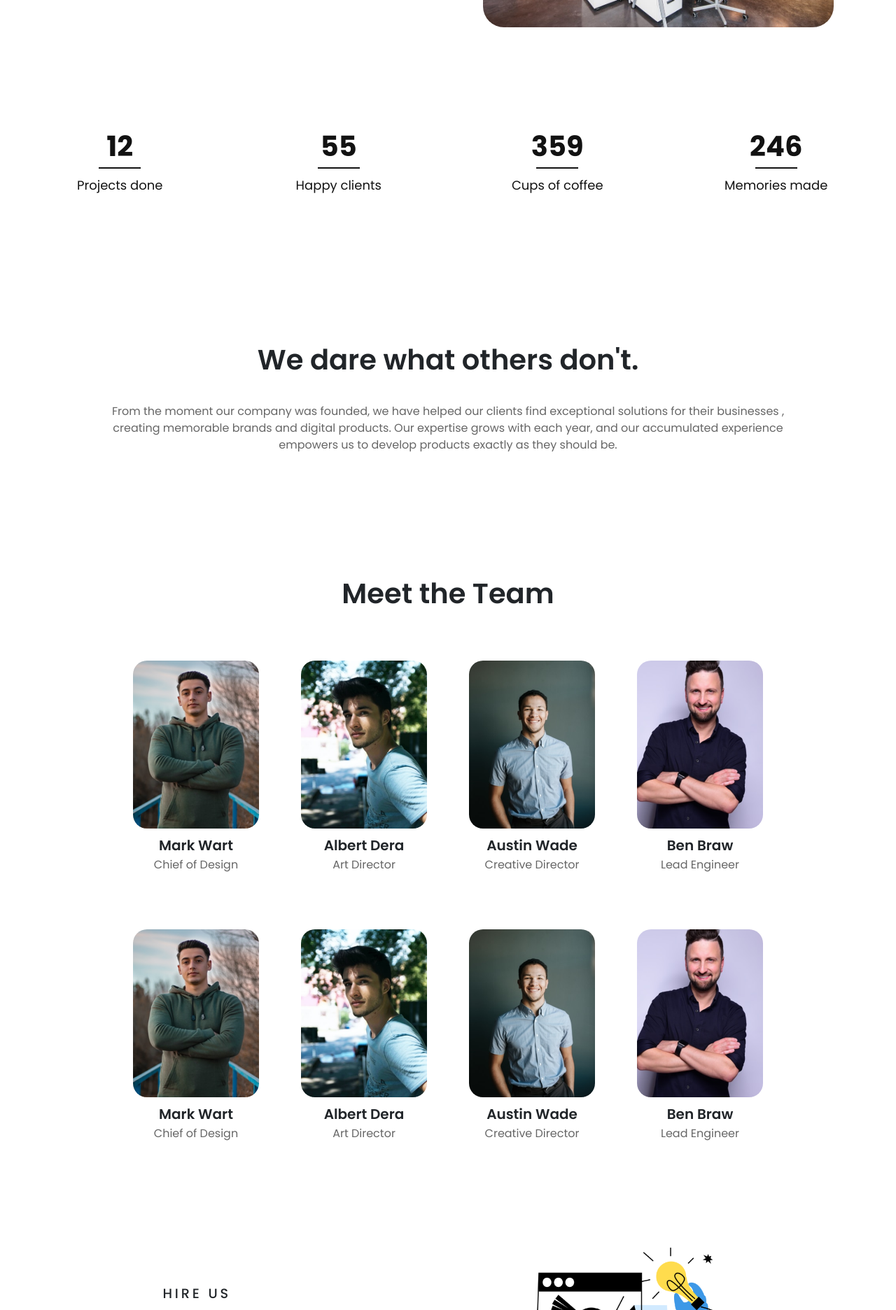
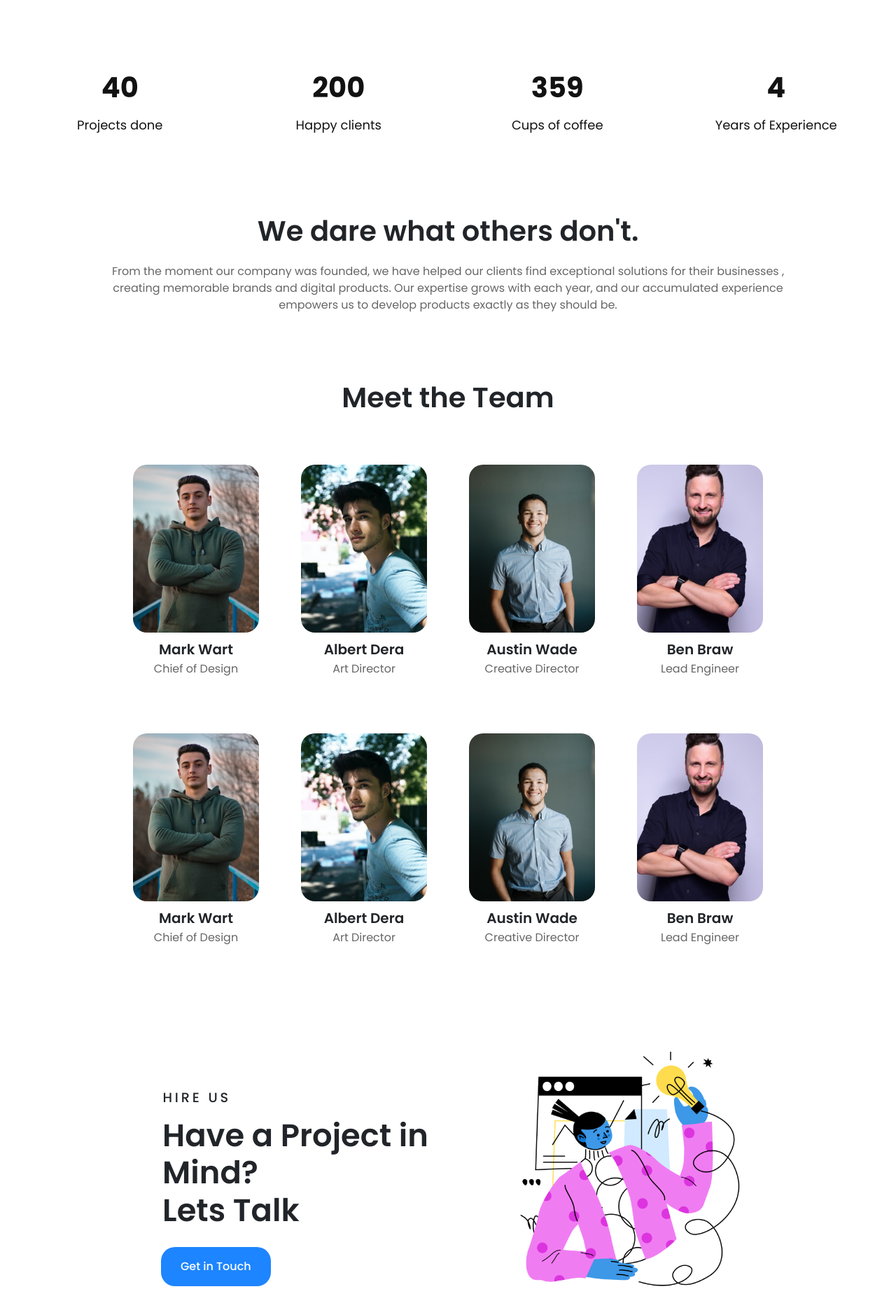
Before and after one commit to Maxx058/Flint, a PHP site: page /about.html in a window 1280 px wide. Shown: the part 1439-3311 px from the top of the page at 70% size. Run offline with PHP 8.4, Linux system fonts and the light colour scheme; some libraries are stand-ins or nearby versions.

Commit message:
Update Layout and fix spacing

```diff
--- a/about.html
+++ b/about.html
@@ -7,8 +7,7 @@
     <meta name="viewport" content="width=device-width, initial-scale=1.0" />
     <link rel="stylesheet" href="/css/about.css" />
     <link rel="stylesheet" href="/css/style.css">
-  <link rel="stylesheet" href="https://cdn.jsdelivr.net/npm/bootstrap@4.1.3/dist/css/bootstrap.min.css"
-    integrity="sha384-MCw98/SFnGE8fJT3GXwEOngsV7Zt27NXFoaoApmYm81iuXoPkFOJwJ8ERdknLPMO" crossorigin="anonymous">
+    <link rel="stylesheet" href="https://cdn.jsdelivr.net/npm/bootstrap@4.1.3/dist/css/bootstrap.min.css" integrity="sha384-MCw98/SFnGE8fJT3GXwEOngsV7Zt27NXFoaoApmYm81iuXoPkFOJwJ8ERdknLPMO" crossorigin="anonymous">
     <link href="//maxcdn.bootstrapcdn.com/bootstrap/4.1.1/css/bootstrap.min.css" rel="stylesheet" id="bootstrap-css">
     <script src="//maxcdn.bootstrapcdn.com/bootstrap/4.1.1/js/bootstrap.min.js"></script>
     <script src="//cdnjs.cloudflare.com/ajax/libs/jquery/3.2.1/jquery.min.js"></script>
@@ -21,8 +20,7 @@
         <nav class="navbar navbar-expand-xl navbar-light p-0">
             <div class="container-fluid">
                 <a href="index.html" class="navbar-brand align-items-baseline mt-2">FlinT.</a>
-        <button class="navbar-toggler hamburger" type="button" data-toggle="collapse" data-target="#main_nav"
-          aria-controls="main_nav" aria-expanded="false" aria-label="Toggle navigation">
+                <button class="navbar-toggler hamburger" type="button" data-toggle="collapse" data-target="#main_nav" aria-controls="main_nav" aria-expanded="false" aria-label="Toggle navigation">
           <span class="navbar-toggler-icon"></span>
         </button>
                 <div class="navbar-collapse collapse" id="main_nav">
@@ -31,8 +29,7 @@
                         <li class="nav-item"><a href="work.html" class="nav-link">Work</a></li>
                         <li class="nav-item"><a href="about.html" class="nav-link">About</a></li>
                     </ul>
-          <li class="nav-item d-flex align-items-center p-xl my-md-2"> <a href="form.html"
-              class="nav-cta nav-link btn">Get in Touch</a></li>
+                    <li class="nav-item d-flex align-items-center p-xl my-md-2"> <a href="form.html" class="nav-cta nav-link btn">Get in Touch</a></li>
                 </div>
             </div>
         </nav>
@@ -52,11 +49,8 @@
         <div class="about-section row">
             <p class="about-section-heading mx-auto">About Flint</p>
             <p class="about-section-body mx-auto">
-        From the moment our company was founded, we have helped our clients find
-        exceptional solutions for their businesses , creating memorable brands
-        and digital products. Our expertise grows with each year, and our
-        accumulated experience empowers us to develop products exactly as they
-        should be.
+                From the moment our company was founded, we have helped our clients find exceptional solutions for their businesses , creating memorable brands and digital products. Our expertise grows with each year, and our accumulated experience empowers us to develop
+                products exactly as they should be.
             </p>
         </div>
     </div>
@@ -95,13 +89,13 @@
         <div id="projectFacts" class="sectionClass">
             <div class="fullWidth eight columns">
                 <div class="projectFactsWrap ">
-          <div class="item wow fadeInUpBig animated animated" data-number="12" style="visibility: visible;">
+                    <div class="item wow fadeInUpBig animated animated" data-number="40" style="visibility: visible;">
                         <i class="fa fa-briefcase"></i>
-            <p id="number1" class="number">12</p>
+                        <p id="number1" class="number">40+</p>
                         <span></span>
                         <p>Projects done</p>
                     </div>
-          <div class="item wow fadeInUpBig animated animated" data-number="55" style="visibility: visible;">
+                    <div class="item wow fadeInUpBig animated animated" data-number="200" style="visibility: visible;">
                         <i class="fa fa-smile-o"></i>
                         <p id="number2" class="number">55</p>
                         <span></span>
@@ -113,11 +107,11 @@
                         <span></span>
                         <p>Cups of coffee</p>
                     </div>
-          <div class="item wow fadeInUpBig animated animated" data-number="246" style="visibility: visible;">
+                    <div class="item wow fadeInUpBig animated animated" data-number="4" style="visibility: visible;">
                         <i class="fa fa-camera"></i>
                         <p id="number4" class="number">246</p>
                         <span></span>
-            <p>Memories made</p>
+                        <p>Years of Experience</p>
                     </div>
                 </div>
             </div>
@@ -131,11 +125,8 @@
         <div class="about-section row">
             <p class="about-section-heading mx-5 justify-content-center">We dare what others don't.</p>
             <p class="about-section-body mx-5">
-        From the moment our company was founded, we have helped our clients find
-        exceptional solutions for their businesses , creating memorable brands
-        and digital products. Our expertise grows with each year, and our
-        accumulated experience empowers us to develop products exactly as they
-        should be.
+                From the moment our company was founded, we have helped our clients find exceptional solutions for their businesses , creating memorable brands and digital products. Our expertise grows with each year, and our accumulated experience empowers us to develop
+                products exactly as they should be.
             </p>
         </div>
     </div>
@@ -267,8 +258,7 @@
                                 <p class="footer-info-group-text">Enquiry@FlinT.com</p>
                             </div>
 
-              <div class="footer-info-group"><img class="footer-info-group-icon"
-                  src="/Images/footerlocationicon.svg"></img>
+                            <div class="footer-info-group"><img class="footer-info-group-icon" src="/Images/footerlocationicon.svg"></img>
                                 <p class="footer-info-group-text">Mumbai, India</p>
                             </div>
 
@@ -323,7 +313,7 @@
     </div>
     <!-- closing of footer -->
     <script>
-    $.fn.jQuerySimpleCounter = function (options) {
+        $.fn.jQuerySimpleCounter = function(options) {
             var settings = $.extend({
                 start: 0,
                 end: 100,
@@ -334,10 +324,14 @@
 
             var thisElement = $(this);
 
-      $({ count: settings.start }).animate({ count: settings.end }, {
+            $({
+                count: settings.start
+            }).animate({
+                count: settings.end
+            }, {
                 duration: settings.duration,
                 easing: settings.easing,
-        step: function () {
+                step: function() {
                     var mathCount = Math.ceil(this.count);
                     thisElement.text(mathCount);
                 },
@@ -346,21 +340,27 @@
         };
 
 
-    $('#number1').jQuerySimpleCounter({ end: 12, duration: 3000 });
-    $('#number2').jQuerySimpleCounter({ end: 55, duration: 3000 });
-    $('#number3').jQuerySimpleCounter({ end: 359, duration: 2000 });
-    $('#number4').jQuerySimpleCounter({ end: 246, duration: 2500 });
+        $('#number1').jQuerySimpleCounter({
+            end: 40,
+            duration: 3000
+        });
+        $('#number2').jQuerySimpleCounter({
+            end: 200,
+            duration: 3000
+        });
+        $('#number3').jQuerySimpleCounter({
+            end: 359,
+            duration: 2000
+        });
+        $('#number4').jQuerySimpleCounter({
+            end: 4,
+            duration: 2500
+        });
     </script>
 
-  <script src="https://code.jquery.com/jquery-3.3.1.slim.min.js"
-    integrity="sha384-q8i/X+965DzO0rT7abK41JStQIAqVgRVzpbzo5smXKp4YfRvH+8abtTE1Pi6jizo"
-    crossorigin="anonymous"></script>
-  <script src="https://cdn.jsdelivr.net/npm/popper.js@1.14.3/dist/umd/popper.min.js"
-    integrity="sha384-ZMP7rVo3mIykV+2+9J3UJ46jBk0WLaUAdn689aCwoqbBJiSnjAK/l8WvCWPIPm49"
-    crossorigin="anonymous"></script>
-  <script src="https://cdn.jsdelivr.net/npm/bootstrap@4.1.3/dist/js/bootstrap.min.js"
-    integrity="sha384-ChfqqxuZUCnJSK3+MXmPNIyE6ZbWh2IMqE241rYiqJxyMiZ6OW/JmZQ5stwEULTy"
-    crossorigin="anonymous"></script>
+    <script src="https://code.jquery.com/jquery-3.3.1.slim.min.js" integrity="sha384-q8i/X+965DzO0rT7abK41JStQIAqVgRVzpbzo5smXKp4YfRvH+8abtTE1Pi6jizo" crossorigin="anonymous"></script>
+    <script src="https://cdn.jsdelivr.net/npm/popper.js@1.14.3/dist/umd/popper.min.js" integrity="sha384-ZMP7rVo3mIykV+2+9J3UJ46jBk0WLaUAdn689aCwoqbBJiSnjAK/l8WvCWPIPm49" crossorigin="anonymous"></script>
+    <script src="https://cdn.jsdelivr.net/npm/bootstrap@4.1.3/dist/js/bootstrap.min.js" integrity="sha384-ChfqqxuZUCnJSK3+MXmPNIyE6ZbWh2IMqE241rYiqJxyMiZ6OW/JmZQ5stwEULTy" crossorigin="anonymous"></script>
 </body>
 
 </html>
--- a/css/about.css
+++ b/css/about.css
@@ -53,7 +53,7 @@ a {
 /* opening of vision */
 
 .about-section {
-    margin-top: 6em;
+    margin-top: 3em;
     display: flex;
     justify-content: center;
     align-items: center;
@@ -65,6 +65,7 @@ a {
     font-weight: 600;
     justify-content: center !important;
     align-items: center !important;
+    margin-bottom: 0px;
 }
 
 .about-section-body {
@@ -142,7 +143,6 @@ a {
 }
 
 .sectionClass {
-    padding: 20px 0px 50px 0px;
     position: relative;
     display: block;
     width: 100%;
@@ -210,8 +210,8 @@ a {
     width: 60px;
     background: #121212;
     height: 2px;
-    display: block;
     margin: 0 auto;
+    display: none;
 }
 
 .projectFactsWrap .item i {
@@ -246,7 +246,7 @@ a {
     justify-content: center;
     align-items: center;
     flex-direction: column;
-    margin-top: 160px;
+    margin-top: 5em;
     gap: 4em;
 }
 
```
Also changed, not shown: css/form.css (+10 -3 lines). Lines whose indentation alone changed are shown as unchanged.
